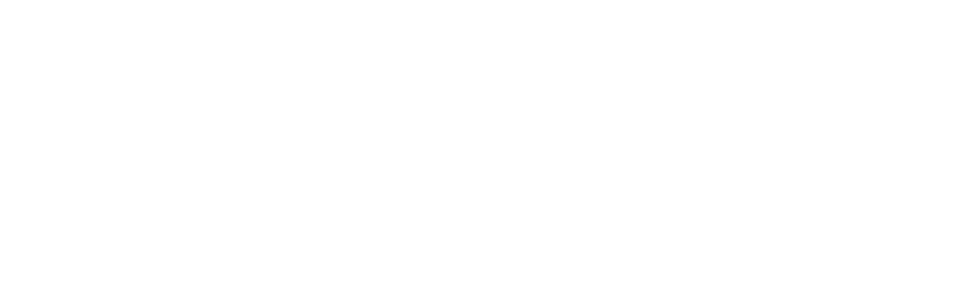
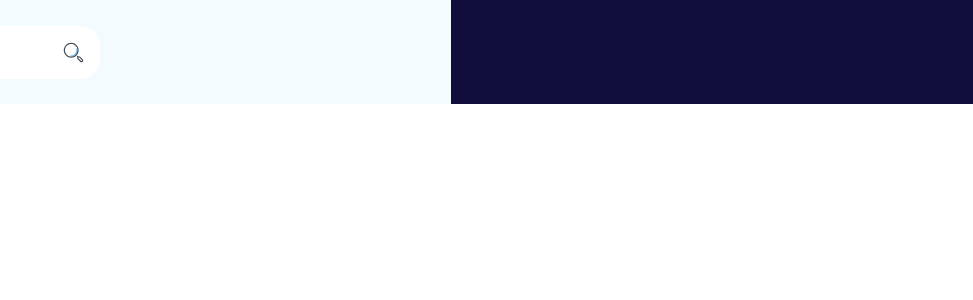
Before and after one commit to SulemanRasheed132446/weather-app, a React (Create React App) app: page / in a window 1280 px wide. Shown: the top 300 px of the page, without its empty margins (307-1280 px from the left). Built offline with nearby package versions, Linux system fonts and the light colour scheme.

Commit message:
header component created

```diff
--- a/package.json
+++ b/package.json
@@ -8,6 +8,7 @@
     "@testing-library/user-event": "^12.8.3",
     "axios": "^0.21.1",
     "moment": "^2.29.1",
+    "node-sass": "^6.0.1",
     "react": "^17.0.2",
     "react-dom": "^17.0.2",
     "react-redux": "^7.2.4",
--- a/src/App.css
+++ /dev/null
@@ -1,38 +0,0 @@
-.App {
-  text-align: center;
-}
-
-.App-logo {
-  height: 40vmin;
-  pointer-events: none;
-}
-
-@media (prefers-reduced-motion: no-preference) {
-  .App-logo {
-    animation: App-logo-spin infinite 20s linear;
-  }
-}
-
-.App-header {
-  background-color: #282c34;
-  min-height: 100vh;
-  display: flex;
-  flex-direction: column;
-  align-items: center;
-  justify-content: center;
-  font-size: calc(10px + 2vmin);
-  color: white;
-}
-
-.App-link {
-  color: #61dafb;
-}
-
-@keyframes App-logo-spin {
-  from {
-    transform: rotate(0deg);
-  }
-  to {
-    transform: rotate(360deg);
-  }
-}
--- a/src/App.js
+++ b/src/App.js
@@ -1,10 +1,11 @@
 
-import './App.css';
+import './App.scss';
+import Header from './components/Header';
 
 function App() {
   return (
-    <div className="App">
-
+    <div >
+     <Header />
     </div>
   );
 }
--- /dev/null
+++ b/src/App.scss
@@ -0,0 +1,5 @@
+
+
+.container {
+  padding: 0% 3%;
+}
--- /dev/null
+++ b/src/components/Header/index.js
@@ -0,0 +1,21 @@
+import React, { useState } from 'react'
+import styles from './styles.module.scss'
+import search from '../../assets/search.svg'
+const Header = () => {
+    const [cityName, setCityName] = useState('');
+    const cityNameHandler = (e) => setCityName(e.target.value);
+    return (
+        <div className={styles.header}>
+            <div className="container">
+                <div className={styles.searchBox}>
+                    <input value={cityName} onChange={cityNameHandler}/>
+                    <img src={search} height={25}/>
+
+                </div>
+            </div>
+            <div className="container"></div>
+        </div>
+    )
+}
+
+export default Header
--- /dev/null
+++ b/src/components/Header/styles.module.scss
@@ -0,0 +1,33 @@
+.header {
+  display: flex;
+}
+
+.header div {
+  padding: 2%;
+}
+.header > div:nth-of-type(2) {
+  background-color: #110d3c;
+  width: 40%;
+}
+.header > div:nth-of-type(1) {
+  background-color: #f3fbff;
+  width: 60%;
+}
+
+input {
+  border: none;
+  font-size: 20px;
+  width: 80%;
+}
+input:focus {
+  outline: none;
+}
+
+.searchBox {
+  background-color: white;
+  display: flex;
+  justify-content: space-between;
+  border-radius: 20px;
+  width: 50%;
+  align-items: center;
+}
--- a/src/index.css
+++ b/src/index.css
@@ -11,3 +11,8 @@
   font-family: source-code-pro, Menlo, Monaco, Consolas, 'Courier New',
     monospace;
 }
+
+html , body, #root {
+  width: 100%;
+  height: 100%;
+}
```
Also changed, not shown: src/assets/search.svg (added), 1 other file (tests, documents, lock files or other folders).
